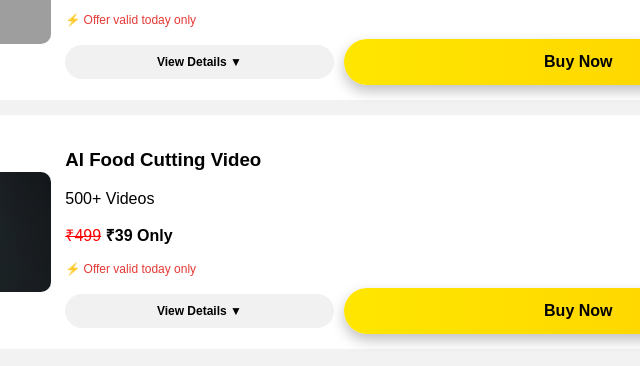
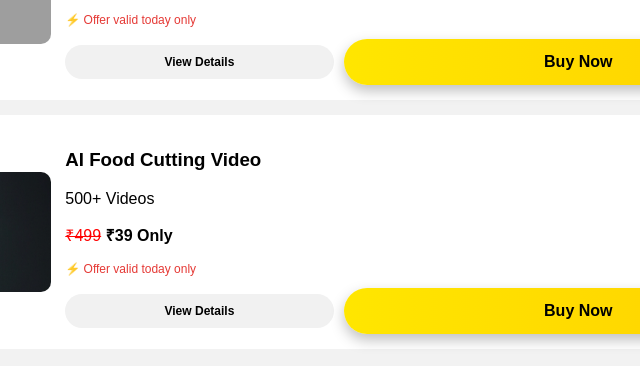
Before and after one commit to moinofficial302/my-video-store, a plain HTML site: page index.html in a window 1280 px wide. Shown: the part 248-614 px from the top of the page, 437-1077 px from the left. Drawn offline with Linux system fonts and the light colour scheme; grey boxes are pictures that could not be loaded.

Commit message:
Update index.html

```diff
--- a/index.html
+++ b/index.html
@@ -132,7 +132,7 @@ function toggleDetails(id){
 
     <div class="btn-row">
       <button class="details-btn" onclick="toggleDetails('hulk')">
-        View Details ▼
+        View Details
       </button>
 
       <a class="buy-btn" href="upi://pay?pa=paytm.s12wbso@pty&pn=HulkVideos&am=39&cu=INR">
@@ -161,7 +161,7 @@ function toggleDetails(id){
 
     <div class="btn-row">
       <button class="details-btn" onclick="toggleDetails('food')">
-        View Details ▼
+        View Details
       </button>
 
       <a class="buy-btn" href="upi://pay?pa=paytm.s12wbso@pty&pn=AIFood&am=39&cu=INR">
```
